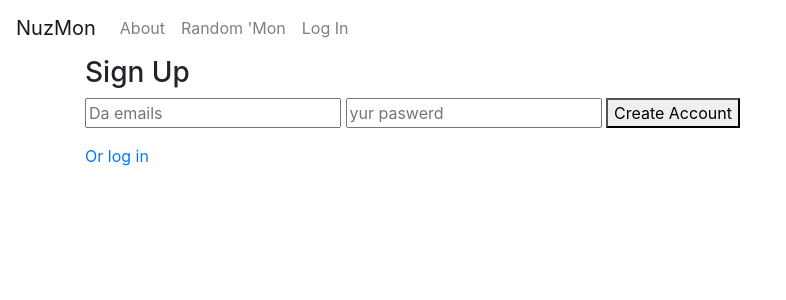
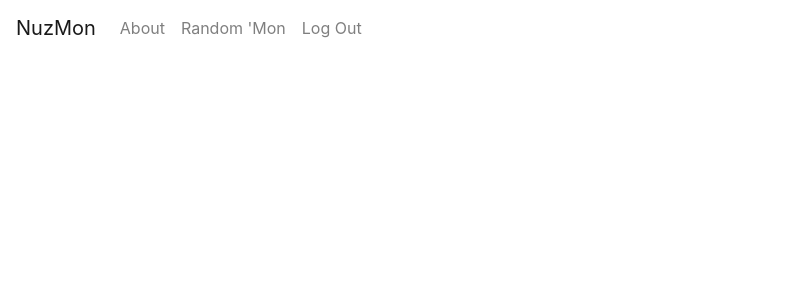
Before and after one commit to dweckerly/Nuz, a PHP site: page /index.php in a window 1280 px wide. Shown: the top 300 px of the page, without its empty margins (0-786 px from the left). Run offline with PHP 8.4, Linux system fonts and the light colour scheme; the visitor is signed in with stand-in values (Sample User, id 1); some libraries are stand-ins or nearby versions.

Commit message:
Checking login with session

```diff
--- a/game/intro.g.php
+++ b/game/intro.g.php
@@ -2,7 +2,7 @@
 
 // need to set up mailing system for notifications if
 // an error occurrs at this stage...
-session_start();
+
 if(!isset($_SESSION['gid']) || !isset($_SESSION['pid'])) {
     header("Location: ../error.php?intro=nosesh");
     exit();
--- a/index.php
+++ b/index.php
@@ -4,13 +4,16 @@ include_once('layout/header.php');
 
 <section class="main-container">
     <div class="container">
-        <h3>Sign Up</h3>
-        <form class="signup-form" action="includes/signup.inc.php" method="POST">
-            <input type="text" name="email" placeholder="Da emails">
-            <input type="text" name="password" placeholder="yur paswerd">
-            <button type="submit" name="submit">Create Account</button>
-        </form>
     <?php
+    if($_SESSION['login'] == TRUE) {
+
+    } else {
+        echo "<h3>Sign Up</h3>
+        <form class='signup-form' action='includes/signup.inc.php' method='POST'>
+            <input type='text' name='email' placeholder='Da emails'>
+            <input type='text' name='password' placeholder='yur paswerd'>
+            <button type='submit' name='submit'>Create Account</button>
+        </form>";
         if(!empty($_GET['signup'])) {
             $suErr = $_GET['signup'];
             if($suErr == 'empty') {
@@ -36,8 +39,9 @@ include_once('layout/header.php');
                 echo "<div class='alert alert-danger' role='alert'>" . $gErr . "</div>";
             }
         }
+        echo "<a href='login.php'>Or log in</a>";
+    }
     ?>
-        <a href="login.php">Or log in</a>
     </div>
 </section>
 
--- a/layout/header.php
+++ b/layout/header.php
@@ -1,3 +1,9 @@
+<?php
+session_start();
+if(!isset($_SESSION['login'])) {
+    $_SESSION['login'] == FALSE;
+}
+?>
 <!DOCTYPE html lang="en">
 <head>
     <meta charset="UTF-8">
@@ -14,15 +20,23 @@
     </button>
     <div class="collapse navbar-collapse" id="navbarSupportedContent">
         <ul class="navbar-nav mr-auto">
-            <li class="nav-item">
+            <li class="nav-item text-right">
                 <a class="nav-link" href="about.php">About</a>
             </li>
-            <li class="nav-item">
+            <li class="nav-item text-right">
                 <a class="nav-link" href="rmon.php">Random 'Mon</a>
             </li>
-            <li class="nav-item text-right">
-                <a class="nav-link" href="about.php">Log In</a>
-            </li>
+            <?php
+            if($_SESSION['login']) {
+                echo "<li class='nav-item text-right'>
+                <a class='nav-link' href='login.php'>Log Out</a>
+            </li>";
+            } else {
+                echo "<li class='nav-item text-right'>
+                <a class='nav-link' href='login.php'>Log In</a>
+            </li>";
+            }
+            ?>
         </ul>
     </div>
 </nav>
```
Lines whose indentation alone changed are shown as unchanged.
